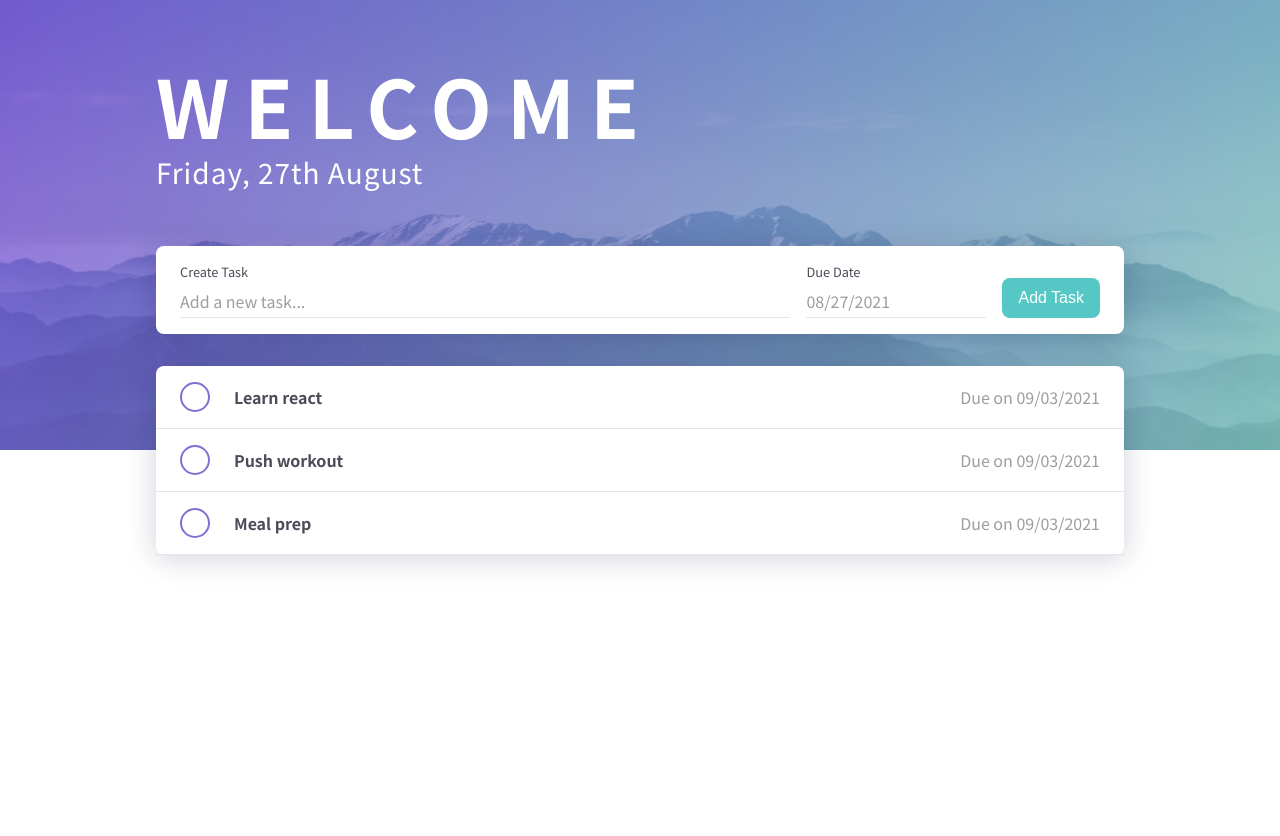
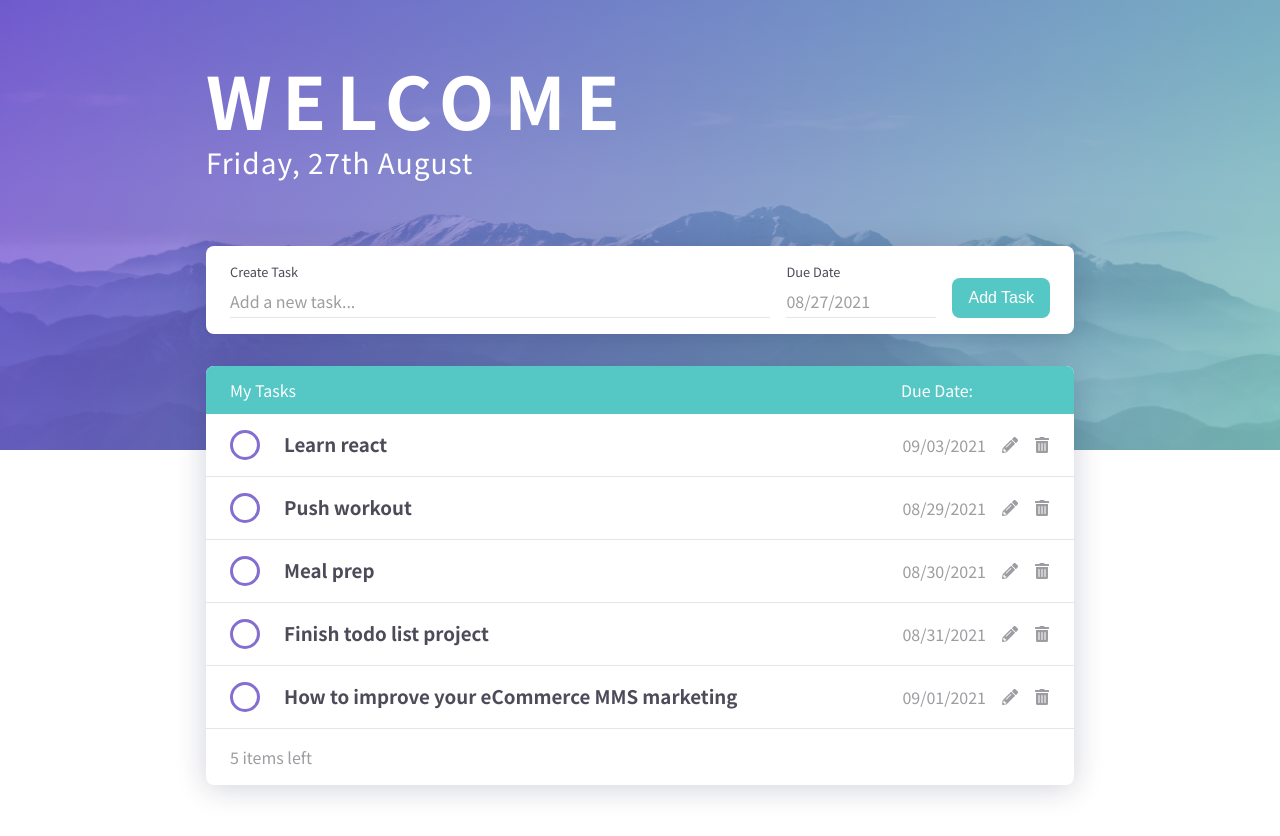
Before and after one commit to dolphius21/cynder-to-do-list, a Next.js app: page / in a window 1280 px wide. Shown: the top 836 px of the page. Built offline with nearby package versions, Linux system fonts and the light colour scheme.

Commit message:
Done with deleting tasks

```diff
--- a/components/Task.js
+++ b/components/Task.js
@@ -1,16 +1,21 @@
 import { format } from 'date-fns';
 import { GoCheck } from 'react-icons/go';
+import { FaTrashAlt, FaPencilAlt } from 'react-icons/fa';
 
-const Task = ({ details }) => {
-  const { title, dueDate, completedDate } = details;
+const Task = ({ task, onTaskDelete }) => {
+  const { title, dueDate } = task;
 
   const formattedDueDate = format(new Date(dueDate), 'MM/dd/yyyy');
 
   return (
     <div className="task-row">
-      <GoCheck className="check-icon" />
-      <h3 className="task-title">{title}</h3>
-      <p className="task-due-date">Due on {formattedDueDate}</p>
+      <div className="task-title">
+        <GoCheck className="check-icon" />
+        <h3>{title}</h3>
+      </div>
+      <p className="task-due-date">{formattedDueDate}</p>
+      <FaPencilAlt className="task-icon" />
+      <FaTrashAlt onClick={() => onTaskDelete(task)} className="task-icon" />
     </div>
   );
 };
--- a/components/TaskForm.js
+++ b/components/TaskForm.js
@@ -33,7 +33,9 @@ const TaskForm = () => {
               Due Date
             </label>
           </div>
-          <Button className="light-btn form-btn">Add Task</Button>
+          <Button className="default-btn light-primary-btn form-btn">
+            Add Task
+          </Button>
         </div>
       </form>
     </div>
--- a/components/TaskList.js
+++ /dev/null
@@ -1,17 +0,0 @@
-import { useState } from 'react';
-import Task from './Task';
-import data from '../services/data';
-
-const TaskList = () => {
-  const [tasks, setTasks] = useState(data);
-
-  return (
-    <div className="card">
-      {tasks.map((task, index) => (
-        <Task details={task} key={index} />
-      ))}
-    </div>
-  );
-};
-
-export default TaskList;
--- /dev/null
+++ b/components/TasksList.js
@@ -0,0 +1,31 @@
+import { useState } from 'react';
+import Task from './Task';
+import fakeTasks, { deleteTask } from '../services/fakeTaskService';
+
+const TasksList = () => {
+  const [tasks, setTasks] = useState(fakeTasks);
+
+  const handleTaskDelete = (task) => {
+    const filteredTasks = tasks.filter((t) => t._id !== task._id);
+    setTasks(filteredTasks);
+  };
+
+  return (
+    <div className="card">
+      <div className="tasks-header">
+        <p className="tasks-header-title">My Tasks</p>
+        <p className="tasks-header-due-date">Due Date:</p>
+        <div className="tasks-header-padding"></div>
+      </div>
+      {tasks.map((task) => (
+        <Task task={task} key={task._id} onTaskDelete={handleTaskDelete} />
+      ))}
+      <div className="tasks-footer">
+        <p>{tasks.length} items left</p>
+        <div className="sort-menu"></div>
+      </div>
+    </div>
+  );
+};
+
+export default TasksList;
--- a/pages/index.js
+++ b/pages/index.js
@@ -1,5 +1,5 @@
 import Head from 'next/head';
-import TaskList from '../components/TaskList';
+import TasksList from '../components/TasksList';
 import Loader from '../components/Loader';
 import Header from '../components/Header';
 import TaskForm from '../components/TaskForm';
@@ -14,7 +14,7 @@ export default function Home() {
       </Head>
       <Header />
       <TaskForm />
-      <TaskList />
+      <TasksList />
     </div>
   );
 }
--- a/services/data.js
+++ /dev/null
@@ -1,22 +0,0 @@
-const tasks = [
-    {
-        title: "Learn react",
-        description: "a react component exercise",
-        dueDate: "2021-09-03T12:28:30.881Z",
-        completedDate: "2021-09-03T14:28:30.881Z",
-    },
-    {
-        title: "Push workout",
-        description: "Chest, shoulders and tricep workout",
-        dueDate: "2021-09-03T00:28:30.881Z",
-        completedDate: "2021-09-06T12:28:30.881Z",
-    },
-    {
-        title: "Meal prep",
-        description: "Prep your meal for a week",
-        dueDate: "2021-09-03T00:28:30.881Z",
-        completedDate: "2021-09-04T12:28:30.881Z",
-    },
-]
-
-export default tasks;
--- /dev/null
+++ b/services/fakeTaskService.js
@@ -0,0 +1,67 @@
+const tasks = [
+  {
+    _id: '5b21ca3eeb7f6fbccd471815',
+    title: 'Learn react',
+    description: 'a react component exercise',
+    dueDate: '2021-09-03T12:28:30.881Z',
+    completedDate: '2021-09-03T14:28:30.881Z'
+  },
+  {
+    _id: '5b21ca3eeb7f6fbccd471816',
+    title: 'Push workout',
+    description: 'Chest, shoulders and tricep workout',
+    dueDate: '2021-08-29T00:28:30.881Z',
+    completedDate: '2021-09-06T12:28:30.881Z'
+  },
+  {
+    _id: '5b21ca3eeb7f6fbccd471817',
+    title: 'Meal prep',
+    description: 'Prep your meal for a week',
+    dueDate: '2021-08-30T00:28:30.881Z',
+    completedDate: '2021-09-04T12:28:30.881Z'
+  },
+  {
+    _id: '5b21ca3eeb7f6fbccd471819',
+    title: 'Finish todo list project',
+    description: 'A todolist project exercise for Cynder.',
+    dueDate: '2021-08-31T00:28:30.881Z',
+    completedDate: '2021-09-04T12:28:30.881Z'
+  },
+  {
+    _id: '5b21ca3eeb7f6fbccd47181a',
+    title: 'How to improve your eCommerce MMS marketing',
+    description: 'Update the blog graphic of the said article.',
+    dueDate: '2021-09-01T00:28:30.881Z',
+    completedDate: '2021-09-04T12:28:30.881Z'
+  }
+];
+
+export default tasks;
+
+export function getTasks() {
+  return tasks;
+}
+
+export function getTask(id) {
+  return tasks.find((t) => t._id === id);
+}
+
+export function saveTask(movie) {
+  let taskInDb = tasks.find((m) => m._id === movie._id) || {};
+  taskInDb.title = task.title;
+  taskInDb.description = task.description;
+  taskInDb.dueDate = task.dueDate;
+
+  if (!taskInDb._id) {
+    TaskInDb._id = Date.now();
+    tasks.push(taskInDb);
+  }
+
+  return taskInDb;
+}
+
+export function deleteTask(id) {
+  let taskInDb = tasks.find((t) => t._id === id);
+  tasks.splice(tasks.indexOf(taskInDb), 1);
+  return taskInDb;
+}
--- a/styles/globals.scss
+++ b/styles/globals.scss
@@ -2,6 +2,7 @@
 /* Variables */
 $light-primary-clr: #55c8c6;
 $light-secondary-clr: #846ed2;
+$delete-clr: #e74545;
 $light-neutral-clr: #4c4b59;
 $light-neutral-disabled: #9d9ca1;
 $light-neutral-outline: #e6e5ea;
@@ -29,7 +30,7 @@ $light-shadow: 0 5px 15px rgba(70, 82, 190, 0.05);
 $dark-shadow: 0 3px 30px rgba(20, 25, 65, 0.2);
 $solid-text-shadow: 0px 2px 0px #abc6e2;
 $solid-box-shadow: 0px 4px 0px 0#cedce9;
-$max-width: 1000px;
+$max-width: 900px;
 /* Global Styles */
 html,
 body {
@@ -46,11 +47,9 @@ input {
 }
 /* General Styles */
 .container {
-  min-height: 100vh;
   max-width: $max-width;
   margin: 230px auto 0;
   padding: 1rem;
-  height: 100vh;
 }
 .card {
   background: $white-clr;
@@ -58,8 +57,7 @@ input {
   box-shadow: $dark-shadow;
   margin-bottom: 2rem;
 }
-.light-btn {
-  background: $light-primary-clr;
+.default-btn {
   border-radius: $radius-sm;
   border: 0;
   font-size: 1rem;
@@ -67,6 +65,9 @@ input {
   color: $white-clr;
   padding: 0.5rem 1rem;
   cursor: pointer;
+}
+.light-primary-btn {
+  background: $light-primary-clr;
 }
 .form-btn {
   margin-top: 1rem;
@@ -90,9 +91,9 @@ input {
     color: $white-clr;
     padding: 1rem;
     h2 {
-      font-size: 5rem;
+      font-size: 4.5rem;
       font-weight: 600;
-      letter-spacing: 15px;
+      letter-spacing: 10px;
       text-transform: uppercase;
       line-height: 1.2;
     }
@@ -134,12 +135,30 @@ input {
         }
       }
       .input-date {
-        width: 180px;
+        width: 150px;
       }
     }
     .flex-1 {
       flex: 1;
     }
+  }
+}
+/* Tasks Styles */
+.tasks-header {
+  display: flex;
+  align-items: center;
+  padding: 0.75rem 1.5rem;
+  background: $light-primary-clr;
+  border-radius: $radius-sm $radius-sm 0 0;
+  color: $white-clr;
+  &-title {
+    flex: 1;
+  }
+  &-due-date {
+    width: 85px;
+  }
+  &-padding {
+    width: 64px;
   }
 }
 .task-row {
@@ -149,27 +168,42 @@ input {
   justify-content: space-between;
   align-items: center;
   color: $light-neutral-clr;
-  .check-icon {
-    margin-right: 1.5rem;
-    cursor: pointer;
-    font-size: 1.25rem;
-    color: $white-clr;
-    border: 2px solid $light-secondary-clr;
-    height: 30px;
-    width: 30px;
-    padding: 4px;
-    border-radius: 50%;
-    transition: $transition-1;
-  }
   .task-title {
     text-align: left;
+    display: flex;
     flex: 1;
     font-size: 1rem;
     color: $light-neutral-clr;
+    .check-icon {
+      margin-right: 1.5rem;
+      cursor: pointer;
+      font-size: 1.25rem;
+      color: $white-clr;
+      border: 3px solid $light-secondary-clr;
+      height: 30px;
+      width: 30px;
+      padding: 4px;
+      border-radius: 50%;
+      transition: $transition-2;
+    }
   }
   .task-due-date {
     color: $light-neutral-disabled;
   }
+  .task-icon {
+    margin-left: 1rem;
+    color: $light-neutral-disabled;
+    cursor: pointer;
+    transition: $transition-2;
+  }
+  .task-icon:hover {
+    color: $light-secondary-clr;
+  }
+}
+.tasks-footer {
+  display: flex;
+  padding: 1rem 1.5rem;
+  color: $light-neutral-disabled;
 }
 /* Loader Styles */
 .spinner {
```
